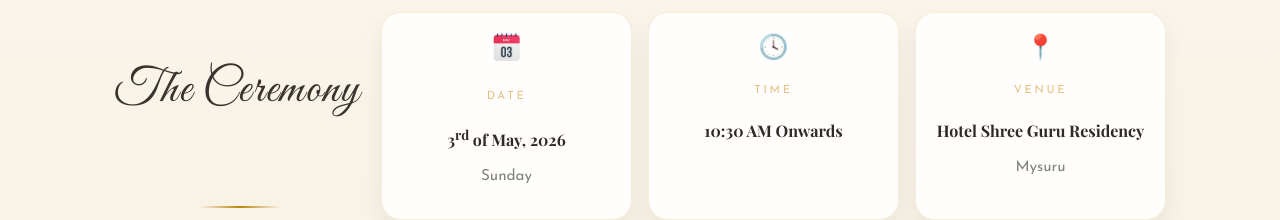
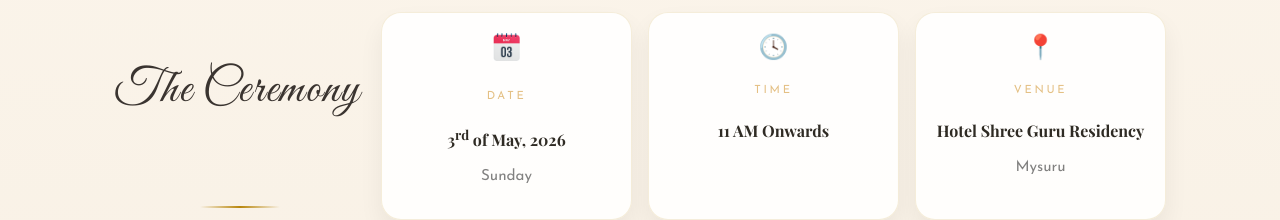
Before and after one commit to SrivatsaAdarsh/Adreeja, a React (Vite) app: page / in a window 1280 px wide. Shown: the part 820-1040 px from the top of the page. Built offline with nearby package versions, Linux system fonts and the light colour scheme; a web font is replaced by a local one.

Commit message:
time + name clip persistance issue

```diff
--- a/src/App.tsx
+++ b/src/App.tsx
@@ -233,7 +233,7 @@ function App() {
           <div className="detail-group reveal delay-2">
             <span className="detail-icon">🕓</span>
             <p className="detail-label">Time</p>
-            <p className="detail-value">10:30 AM Onwards</p>
+            <p className="detail-value">11 AM Onwards</p>
             <p className="detail-extra"></p>
           </div>
           <div className="detail-group reveal delay-3">
--- a/src/styles.css
+++ b/src/styles.css
@@ -905,7 +905,7 @@ button {
   }
 }
 
-@media (max-width: 360px) {
+@media (max-width: 480px) {
   .hero-names {
     grid-template-columns: 1fr;
     text-align: center;
```
